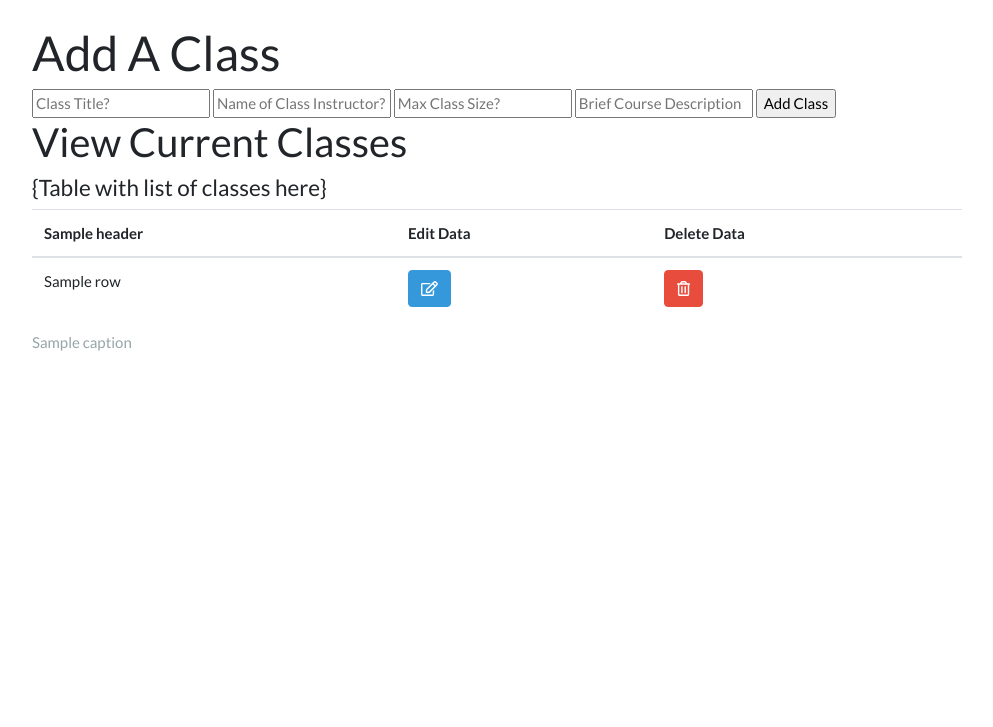
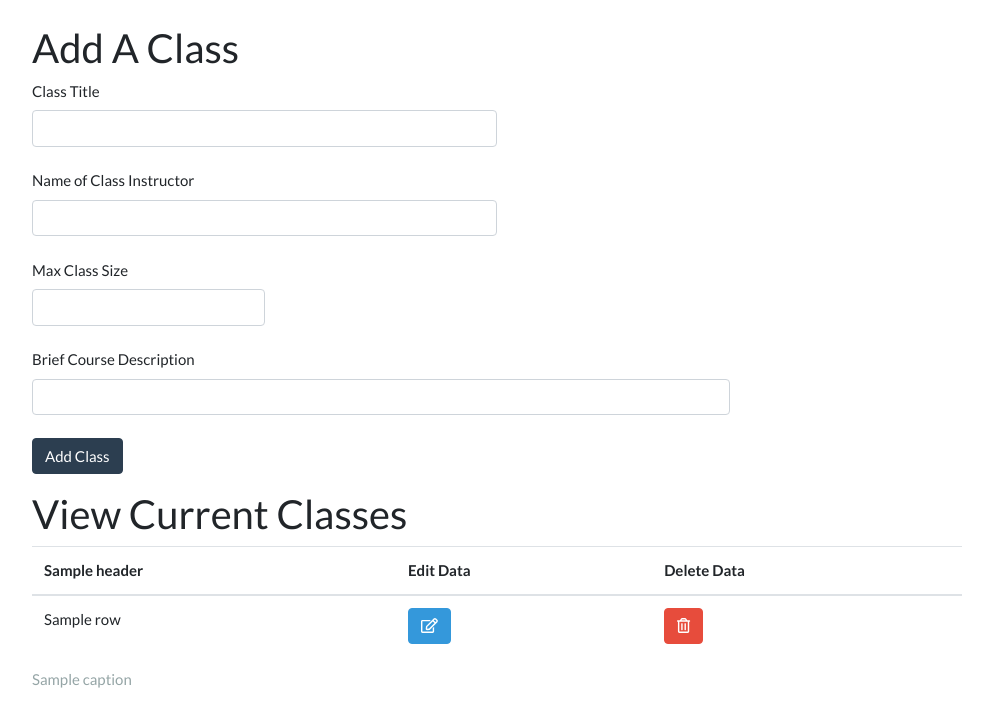
Before and after one commit to lagunasmel/Hogwarts-Registrar, a Flask app: template templates/classes.html in a window 1280 px wide. Shown: the part 87-814 px from the top of the page, without its empty margins (143-1136 px from the left). Before the commit the page ends 438 px from the top, so only its background shows below. Run offline with Flask 2, Linux system fonts and the light colour scheme; the template is opened without the code that fills it: most values are stand-ins (such as "Sample title", 1, 10 or a date in 2020); some libraries are stand-ins or nearby versions.

Commit message:
Updated classes.html

```diff
--- a/templates/classes.html
+++ b/templates/classes.html
@@ -6,14 +6,28 @@
 {% block body %}
 
     <div class="container w-75 mt-4 mb-4">
-        <h1>Add A Class</h1>
-        <input type="text" name="name" id="newName" placeholder="Class Title?">
-        <input type="text" name="classInstructor" id="classInstructor" placeholder="Name of Class Instructor?">
-        <input type="number" name="classSize" id="classSize" placeholder="Max Class Size?">
-        <input type="text" name="classDescription" id="classDescription" placeholder="Brief Course Description">
-        <input type="button" value="Add Class" name="Add Class" id="addClassSubmit">
+        <h2>Add A Class</h2>
+
+        <div class="form-group">
+            <label for="newName">Class Title</label>
+            <br><input type="text" name="name" id="newName" class="form-control w-50">
+
+            <br><label for="classInstructor">Name of Class Instructor</label>
+            <br><input type="text" name="classInstructor" id="classInstructor" class="form-control w-50">
+
+            <br><label for="classSize">Max Class Size</label>
+            <input type="number" name="classSize" id="classSize" class="form-control w-25">
+
+            <br><label for="classDescription">Brief Course Description</label>
+            <input type="text" name="classDescription" id="classDescription" class="form-control w-75">
+
+            <br><input type="button" value="Add Class" name="Add Class" id="addClassSubmit"
+                       class="btn btn-primary">
+
+        </div>
+
+        <p></p>
         <h2>View Current Classes</h2>
-        <h4>{Table with list of classes here}</h4>
         {{ macros.table(data.table.caption, data.table.headers, data.table.columns, data.table.id_col_name, data.table.rows, "Classes") }}
 
     </div>
```
